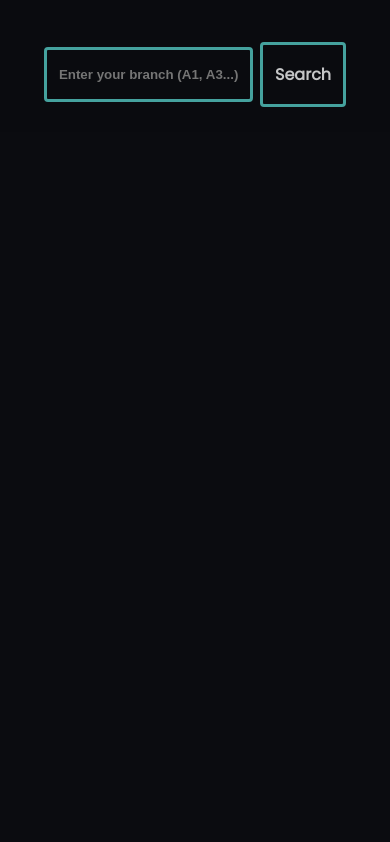
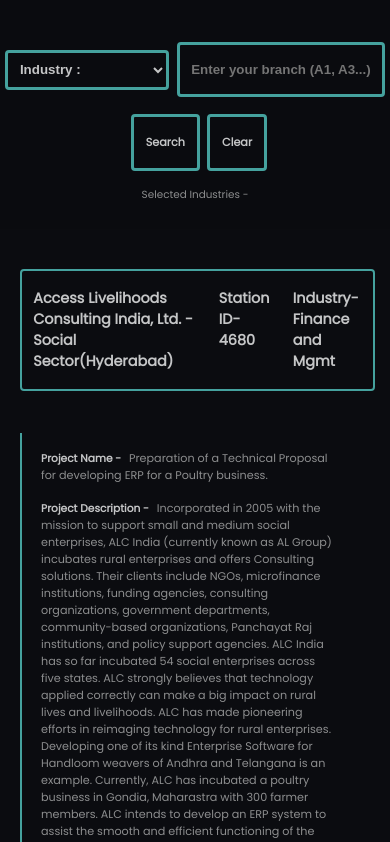
Before and after one commit to priyanshu-09/PS-Stations, a plain HTML site: page index.html in a window 390 px wide. Both pictures are taken after a click on the element "Search". Shown: the top 842 px of the page. Drawn offline with Linux system fonts and the light colour scheme.

Commit message:
industry

```diff
--- a/index.html
+++ b/index.html
@@ -31,14 +31,27 @@
         display: flex;
         left: 0;
         width: 100vw;
-        justify-content: center;
+        flex-direction: column;
         position: fixed;
         background-color: rgb(11, 12, 16, 0.8);
         backdrop-filter: blur(5px);
         padding-top: 8vh;
         padding-bottom: 3vh;
       }
-      input {
+      .input-taken,
+      .input-taken > div {
+        display: flex;
+        justify-content: center;
+      }
+      .selected-industries {
+        margin-top: 2vh;
+        padding: 0 15vw;
+        font-size: 0.8em;
+        text-align: center;
+        color: #8d8e8f;
+      }
+      input,
+      select {
         background-color: transparent;
         color: #c5c6c7;
         border: 3px solid #45a29e;
@@ -62,9 +75,6 @@
         /* box-shadow: 1px 1px 7px 0px #1f2833; */
       }
 
-      .results {
-        margin-top: 25vh;
-      }
       .company {
         width: 100%;
         height: max-content;
@@ -106,6 +116,22 @@
         margin-right: 2vw;
         color: #c5c6c7 !important;
       }
+      .custom-select {
+        display: flex;
+        justify-content: center;
+        align-items: center;
+      }
+      select {
+        padding: 1vh 2vw;
+        margin-right: 2vw;
+      }
+      option {
+        color: #8d8e8f;
+        background-color: #0b0c10;
+      }
+      option:hover {
+        background-color: #45a29e;
+      }
       @media all and (max-width: 600px) {
         .wrapper {
           width: 90vw;
@@ -119,9 +145,17 @@
         .input {
           padding-top: 5vh;
         }
-        .results {
-          margin-top: 20vh;
+        .input-taken {
+          font-size: 0.7em;
+          flex-direction: column;
         }
+        .submit {
+          margin-top: 2vh;
+        }
+        .selected-industries {
+          font-size: 0.65em;
+        }
+
         .company {
           margin-bottom: 7vh;
         }
@@ -137,8 +171,20 @@
   <body>
     <div class="wrapper">
       <div class="input">
+        <div class="input-taken">
+          <div>
+            <div class="custom-select">
+              <select
+                id="industry-select"
+                onchange="selected_industry()"
+              ></select>
+            </div>
             <div
-          style="display: flex; justify-content: center; align-items: center"
+              style="
+                display: flex;
+                justify-content: center;
+                align-items: center;
+              "
             >
               <input
                 type="text"
@@ -146,7 +192,13 @@
                 placeholder="Enter your branch (A1, A3...)"
               />
             </div>
+          </div>
+          <div>
             <div class="submit" onclick="submit()">Search</div>
+            <div class="submit" onclick="clear_all()">Clear</div>
+          </div>
+        </div>
+        <div class="selected-industries">Selected Industries -</div>
       </div>
 
       <div class="results">
--- a/index.js
+++ b/index.js
@@ -1,12 +1,40 @@
 let results = document.getElementsByClassName("results")[0];
+let industry = [];
+let selected_industries = [];
+let industry_select = document.getElementById("industry-select");
+let selected_industries_tag = document.getElementsByClassName(
+  "selected-industries"
+)[0];
 
+for (var x = 0; x < information.length; x++) {
+  if (industry.includes(information[x].industry)) continue;
+  else if (information[x].industry == "") {
+    console.log(information[x]);
+  } else {
+    industry.push(information[x].industry);
+  }
+}
+var option_default = document.createElement("option");
+option_default.text = "Industry :";
+option_default.value = "";
+industry_select.add(option_default);
+
+for (var x = 0; x < industry.length; x++) {
+  var option = document.createElement("option");
+  option.text = industry[x];
+  option.value = industry[x];
+  industry_select.add(option);
+}
 function submit() {
+  results.innerHTML = "";
+
   let branch = document.getElementById("branch-input");
   let info = [];
-  console.log(information);
   for (var i = 0; i < information.length; i++) {
-    console.log(information[i]);
-    if (information[i].projects)
+    let selected_allow =
+      selected_industries.includes(information[i].industry) ||
+      selected_industries.length == 0;
+    if (information[i].projects && selected_allow) {
       for (var j = 0; j < information[i].projects.length; j++) {
         let any = "any";
         let any_index = information[i].projects[
@@ -20,17 +48,26 @@
           (item) => branch.value.toLowerCase() === item.toLowerCase()
         );
 
-        if (branch_index != -1 || any_index != -1) {
+        if (
+          branch_index != -1 ||
+          any_index != -1 ||
+          selected_industries.includes(information[i].industry)
+        ) {
           info.push(information[i]);
         }
       }
+    }
   }
   branch.value = "";
   print(info);
 }
 
 function print(info) {
-  results.innerHTML = "";
+  results.style.marginTop = `${
+    document.getElementsByClassName("input")[0].getBoundingClientRect().height +
+    40
+  }px`;
+
   for (var i = 0; i < info.length; i++) {
     var div = document.createElement("div");
     div.classList.add("company");
@@ -38,7 +75,7 @@
         <div class="company-details">
             <div class="name">${info[i].name}</div>
             <div class="station-id">Station ID- ${info[i].stationId}</div>
-            <div class="company-id">Company ID- ${info[i].companyId}</div>
+            <div class="company-id">Industry- ${info[i].industry}</div>
           </div>
     `;
 
@@ -66,3 +103,21 @@
     results.appendChild(div);
   }
 }
+
+function clear_all() {
+  results.innerHTML = "";
+  selected_industries = [];
+  selected_industries_tag.innerHTML = `Selected Industries -`;
+}
+
+function selected_industry() {
+  let selected = industry_select.value;
+  industry_select.value = "";
+  if (selected_industries.includes(selected)) return;
+  else {
+    selected_industries.push(selected);
+    selected_industries_tag.innerHTML = `Selected Industries - ${selected_industries.join(
+      " , "
+    )} `;
+  }
+}
```
Lines whose indentation alone changed are shown as unchanged.
